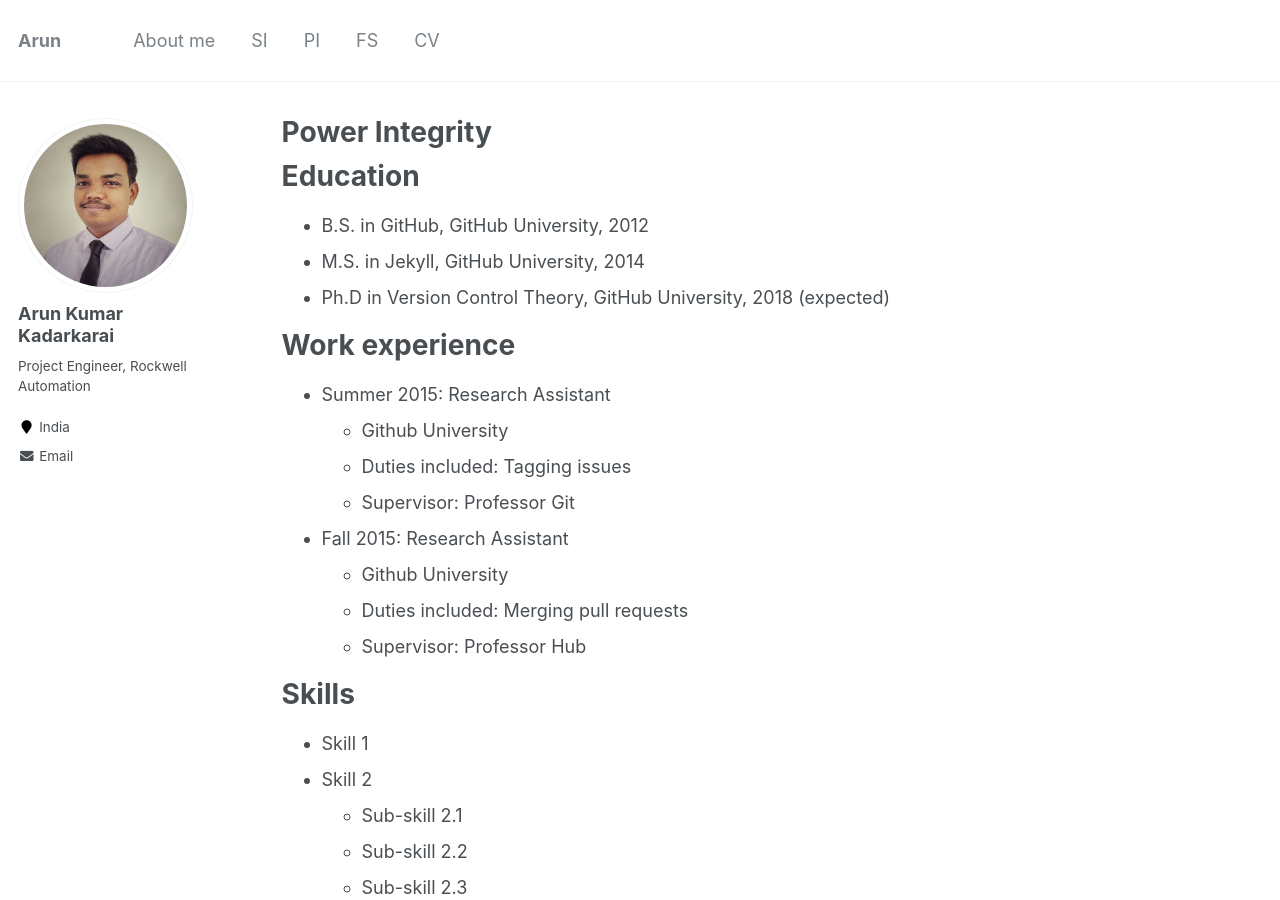
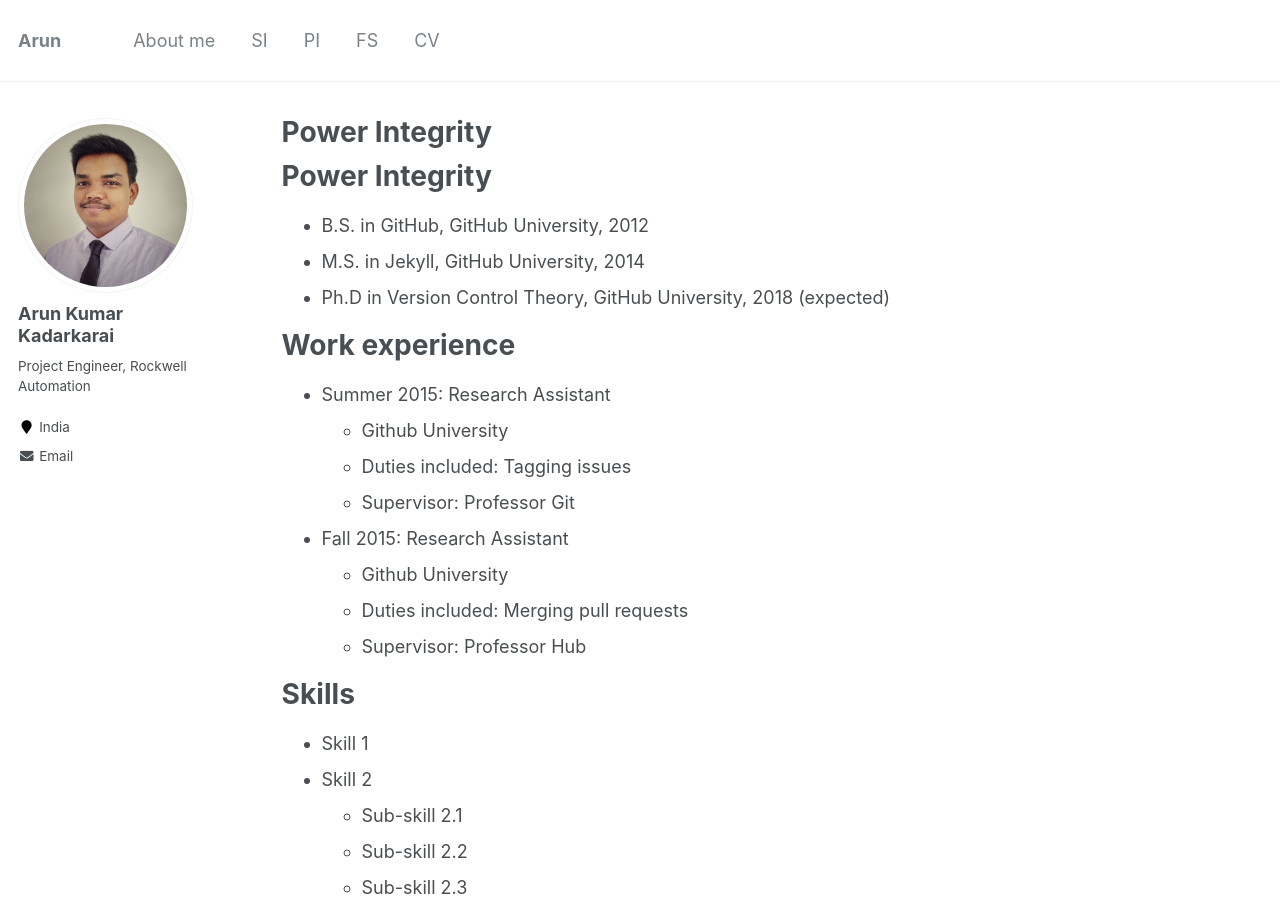
Before and after one commit to arunka97/arunka97.github.io, a Jekyll site: the page built from _pages/pi.md, in a window 1280 px wide and 900 px high. Built offline with Jekyll 4.4.1, drawn with Linux system fonts in a browser that asks for light colours.

Commit message:
Update pi.md

```diff
--- a/_pages/pi.md
+++ b/_pages/pi.md
@@ -9,7 +9,7 @@ redirect_from:
 
 {% include base_path %}
 
-Education
+Power Integrity
 ======
 * B.S. in GitHub, GitHub University, 2012
 * M.S. in Jekyll, GitHub University, 2014
```
